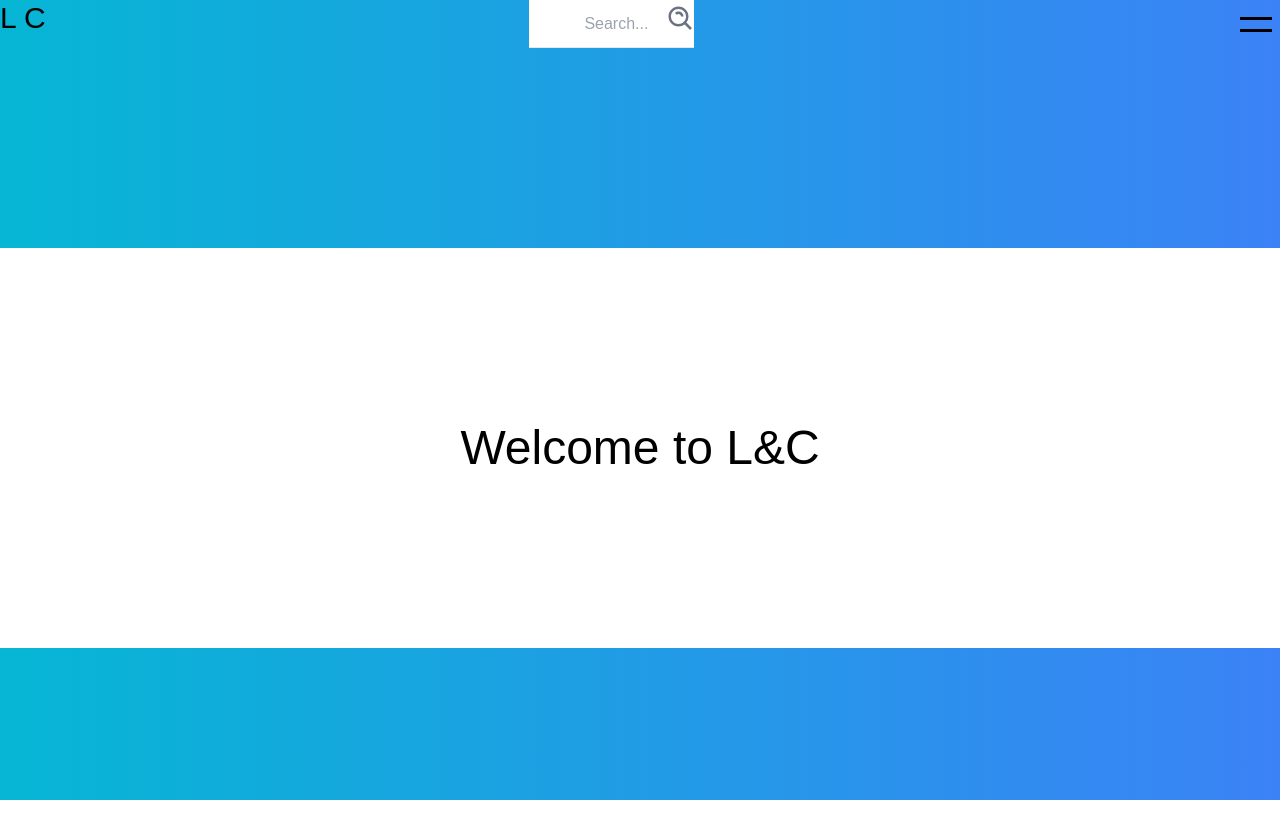
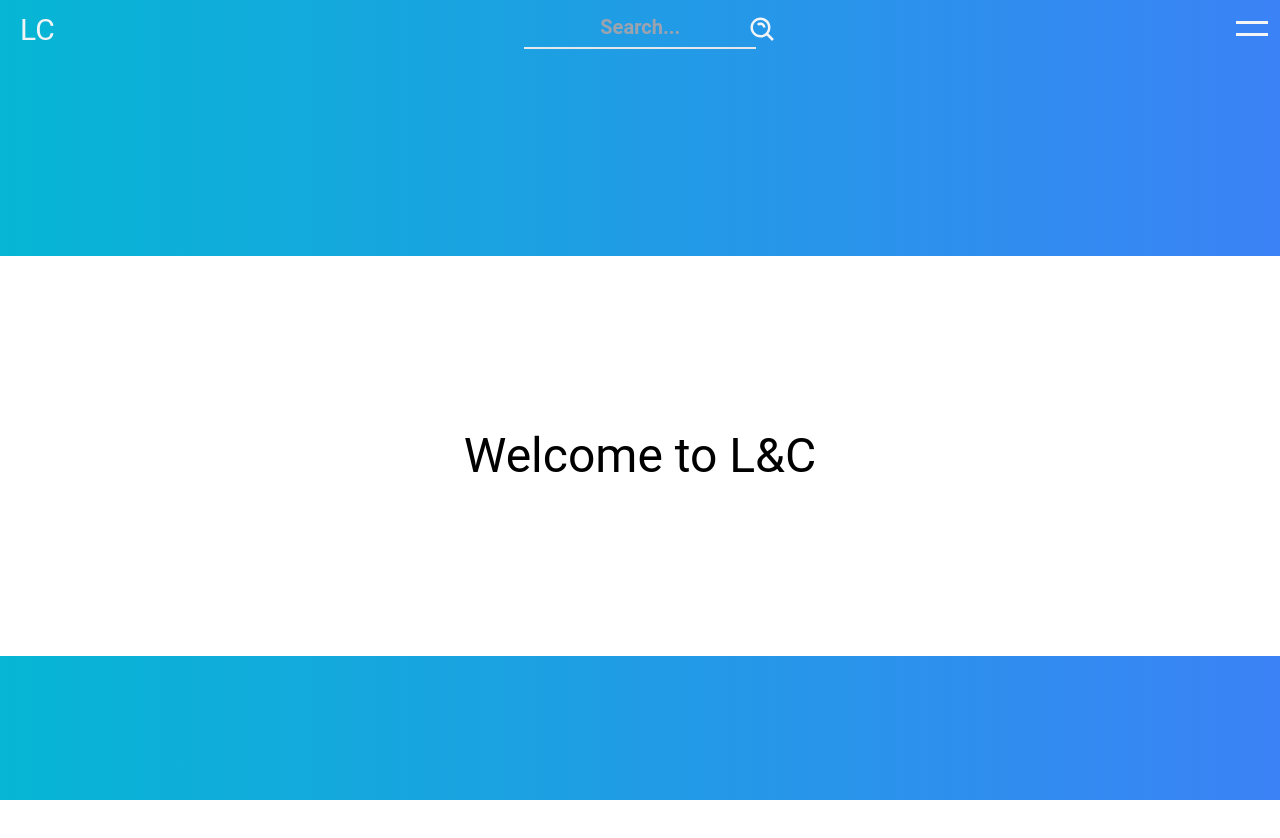
Before and after one commit to LucianSoto/e-com-mern, a React (Create React App) app in the folder client/: page / in a window 1280 px wide. Shown: the top 838 px of the page. Built offline with nearby package versions, Linux system fonts and the light colour scheme; the HTML template or start-up script is replaced by a standard one.

Commit message:
Navbar CSS

```diff
--- a/client/src/components/Nav.jsx
+++ b/client/src/components/Nav.jsx
@@ -6,27 +6,27 @@ import { BiSearchAlt } from 'react-icons/bi'
 const Nav = () => {
   const [isOpen, setOpen] = useState(false)
 
+  console.log(isOpen)
   return (
     <nav className='flex-col w-full'>
-      <div id="logo-burder-cont" className='flex w-full justify-between'>
-        <div className="text-3xl ">L C</div>
-        <div id="search" className='flex'>
+      <div id="logo-burder-cont" className='flex w-full justify-between px-1 justify-center items-center'>
+        <p className="text-3xl text-gray-100 bold flex ml-2 mt-1 items-center rounded-full p-2 ">LC</p>
+        <div id="search" className='flex justify-center items-center  ml-3'>
           <input
-            className='border-b pl-[10px] w-3/4'
+            className='border-b-2 w-3/4 bg-transparent h-3/4 pb-2 mt-2 text-xl text-gray-100 font-bold'
             type="text"
             placeholder='Search...'
           />
-          <BiSearchAlt className='mt-1 -ml-7 text-3xl text-gray-500'/>
+          <BiSearchAlt className='mt-1 -ml-2 text-3xl text-gray-100'/>
         </div>
         <Hamburger
           toggled={isOpen}
           toggle={setOpen}
-          className="text-black"
-          color="#000"
+          color="whitesmoke"
         />
       </div>
       { isOpen &&
-        <div id="dropdown" className='flex-col hidden'>
+        <div id="dropdown" className='relative mt-1 flex-col transition-all ease-out duration-300 h-3/4 bg-gray-100'>
           <Link to="/log_in">Log In</Link>
           <br />
           <Link to="/register" >Sign Up</Link>
--- a/client/src/index.css
+++ b/client/src/index.css
@@ -1,6 +1,8 @@
 @tailwind base;
 @tailwind components;
 @tailwind utilities;
+
+@import url('https://fonts.googleapis.com/css2?family=Arsenal&family=Fjalla+One&family=Fredoka+One&family=Fuzzy+Bubbles&family=Genos:wght@500&family=Koulen&family=Krona+One&family=Lexend+Deca:wght@200&family=M+PLUS+Rounded+1c:wght@300&family=Mako&family=Merriweather+Sans:wght@300&family=Montserrat:wght@100&family=Open+Sans&family=Poppins:wght@200&family=Press+Start+2P&family=Ramabhadra&family=Roboto:wght@100;300&family=Tajawal:wght@200&family=Titillium+Web:wght@300&family=Ubuntu:wght@300&display=swap');
 
 /* body {
   margin: 0;
@@ -18,7 +20,7 @@ code {
 
 * {
   box-sizing: border-box;
-  font-family: monserratregular, monserrat, Arial, Helvetica, sans-serif;
+  font-family: roboto, monserratregular, monserrat, Arial, Helvetica, sans-serif;
   box-sizing: border-box;
   text-align: center;
 }
```
